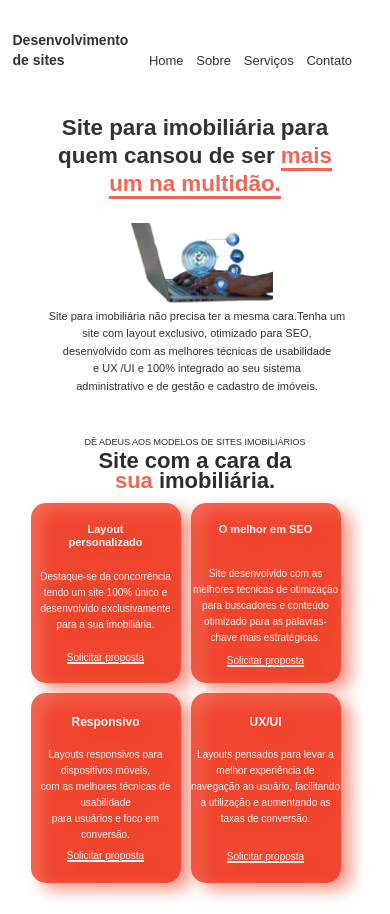
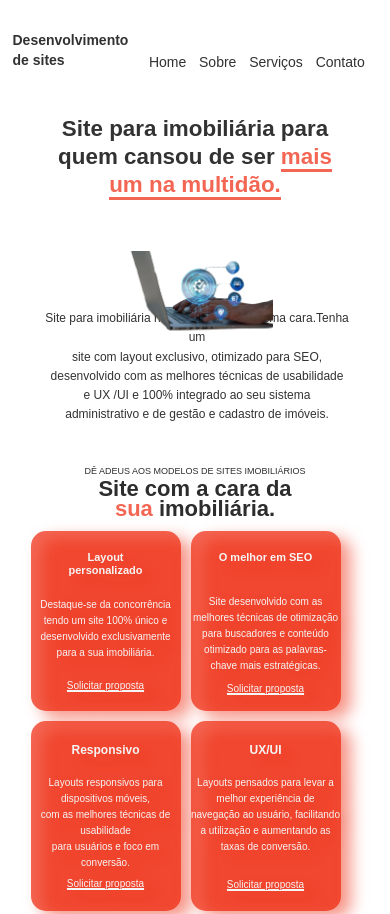
Before and after one commit to marivanenoronha/imobiliaria_digital, a plain HTML site: page index.html in a window 390 px wide. Shown: the top 914 px of the page. Drawn offline with Linux system fonts and the light colour scheme.

Commit message:
feat: change

```diff
--- a/styles.css
+++ b/styles.css
@@ -503,7 +503,7 @@ footer {
 
     nav ul li {
         position: relative;
-        font-size: 13px;
+        font-size: 14px;
         margin: 0.4rem;
         left: 135px;
         top: 25px;
@@ -527,7 +527,7 @@ footer {
 
     .about p {
         position: relative;
-        font-size: 11px;
+        font-size: 12px;
         text-align: center;
         margin-right: 56px;
 
@@ -685,7 +685,7 @@ footer {
 
     .portfolio .item p {
         top: 328px;
-        font-size: 9px;
+        font-size: 10px;
         left: 70px;
     }
 
```
